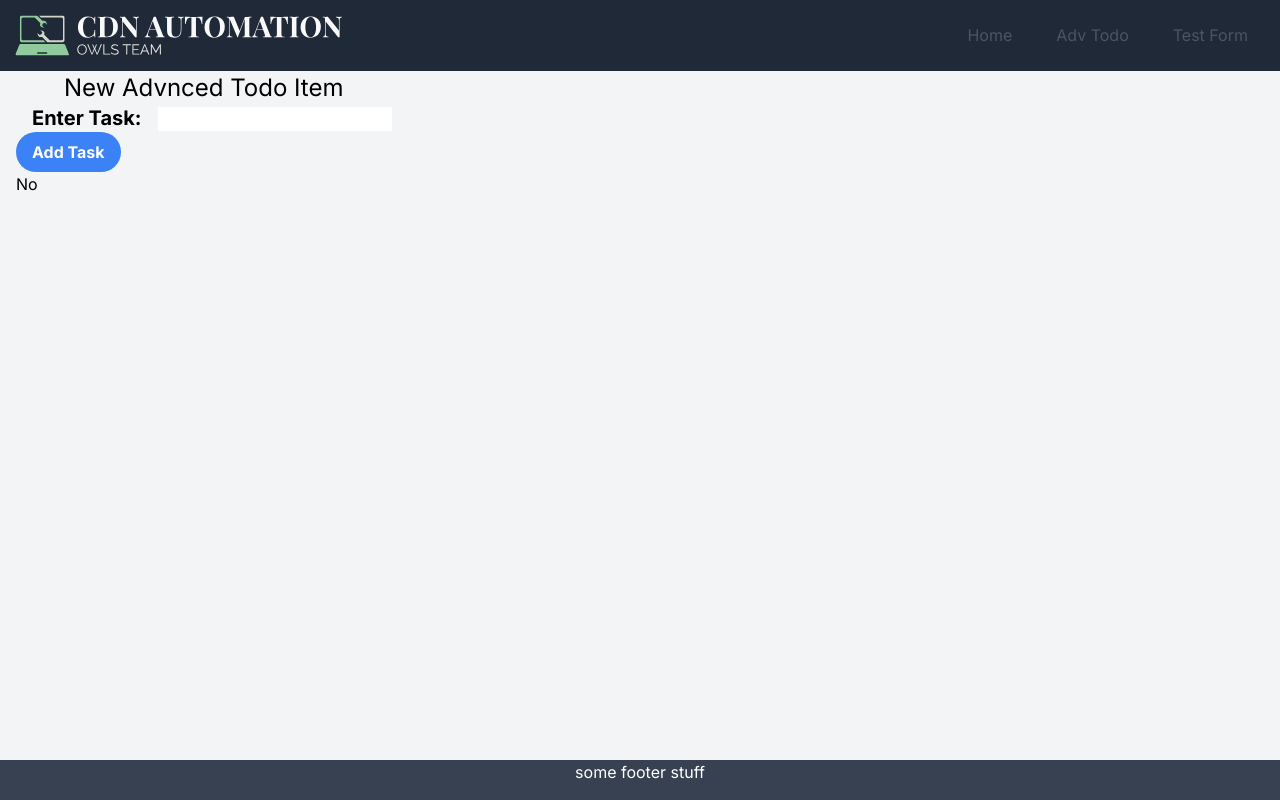
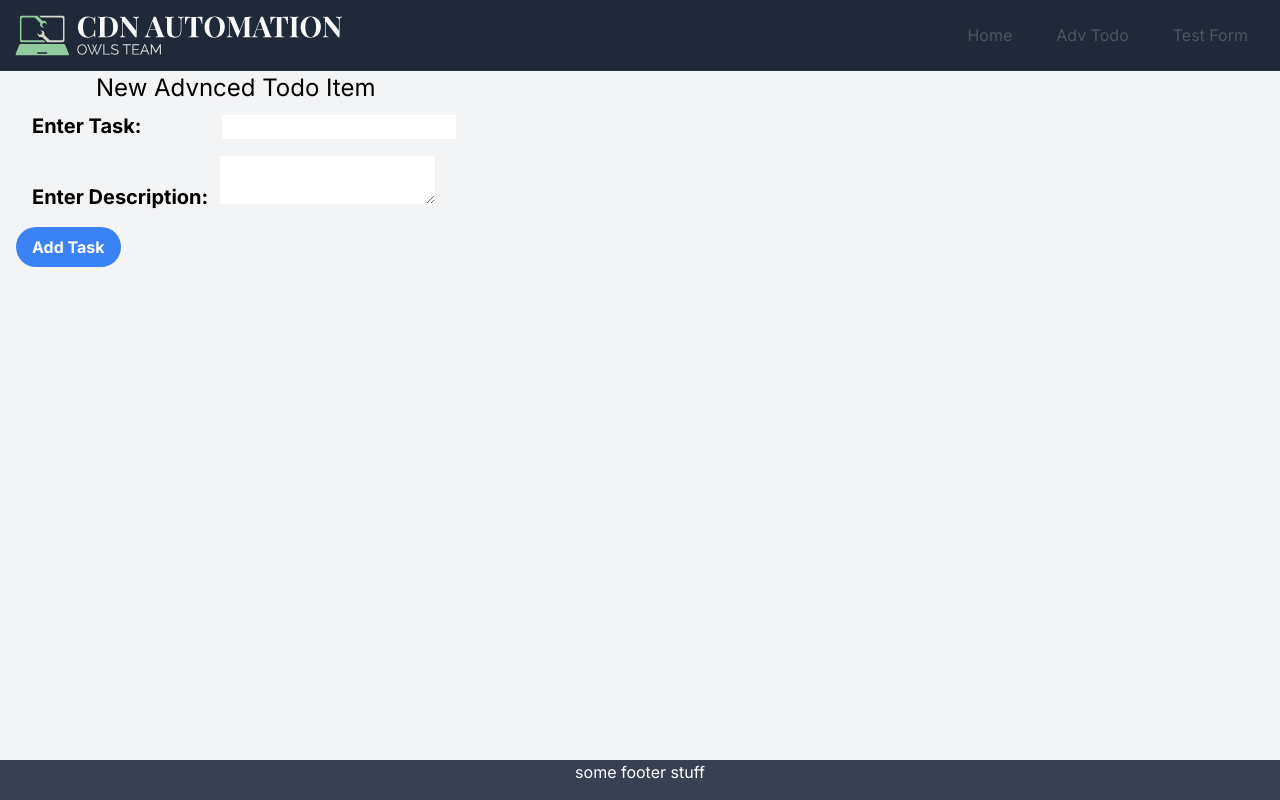
Before and after one commit to brunkb/next-js-alpha, a Next.js app: page /todoForm in a window 1280 px wide. Built offline with nearby package versions, Linux system fonts and the light colour scheme.

Commit message:
Added Textarea

```diff
--- a/app/components/todoFormAdv.tsx
+++ b/app/components/todoFormAdv.tsx
@@ -2,35 +2,55 @@
 
 import React, { FormEvent, useState } from "react"
 import SubmitButton from "../components/submitButton"
-import { handleAdvSubmit, StateType } from "../todoForm/actions"
+import { TodoItemType, handleAdvSubmit } from "../todoForm/actions"
 import { useFormState } from "react-dom"
 
-const initialState: StateType = { todoItem: '' }
+const initialState: Array<TodoItemType> = []
 
 const TodoFormAdvanced = () => {
-
   const [data, formAction] = useFormState(handleAdvSubmit, initialState)
 
   return (
     <div className="grid">
       <div className="flow">
         <form>
-          <div>
-            <label className="text-xl font-bold px-4" htmlFor="todo">
+          <div className="mt-2">
+            <label className="text-xl font-bold pl-4" htmlFor="todo">
               Enter Task:
             </label>
-            <input type="text" id="todo" name="nexttodo" required />
+            <span className="pl-20">
+              <input type="text" id="todo" name="nexttodo" required />
+            </span>
           </div>
-          <div>
-            <button className="bg-blue-500 hover:bg-blue-700 text-white font-bold py-2 px-4 rounded-full" formAction={formAction} type="submit">
+          <div className="mt-4">
+            <label className="text-xl font-bold pl-4" htmlFor="todo">
+              Enter Description:
+            </label>
+            <span className="pl-3">
+              <textarea name="desc"></textarea>
+            </span>
+          </div>
+          <div className="mt-4">
+            <button
+              className="bg-blue-500 hover:bg-blue-700 text-white font-bold py-2 px-4 rounded-full"
+              formAction={formAction}
+              type="submit"
+            >
               Add Task
             </button>
           </div>
         </form>
       </div>
-      <div>
-        <p>{data.todoItem}</p>
-        <p>{data.todoItem ? <span>Yes</span> : <span> No</span>}</p>
+      <div className="mt-4">
+        <ul>
+          {data.map((item, index) => (
+            <li key={index}>
+              {item.todo}
+              {": "}
+              {item.description}
+            </li>
+          ))}
+        </ul>
       </div>
     </div>
   )
--- a/app/todoForm/actions.ts
+++ b/app/todoForm/actions.ts
@@ -1,13 +1,38 @@
 "use server"
 
-export type StateType = {
-  todoItem: string
+export type TodoItemType = {
+    todo: string,
+    description: string
 }
 
-export async function handleAdvSubmit(prevState: any, formData: FormData) {
-  const todo = formData.get("nexttodo")
+
+export async function handleAdvSubmit(prevState: Array<TodoItemType>, formData: FormData) {
+  const todoFormData = formData.get("nexttodo")
+  const descriptionFormData = formData.get("desc")
+
+  if (prevState === null) {
+    prevState = []
+  }
+
+  let todo: string = ''
+  if (todoFormData !== undefined && todoFormData !== null) {
+    todo = todoFormData.toString()
+  }
+
+  let details: string = ''
+  if (descriptionFormData !== undefined && descriptionFormData !== null) {
+    details = descriptionFormData.toString()
+  }
+
+  const todoItem: TodoItemType = {
+    todo: todo,
+    description: details
+  }
+
+    prevState.push(todoItem)
+
 
   console.log(`processing todo item ${todo}`)
 
-  return { todoItem: todo?.toString() }
+  return prevState
 }
```
